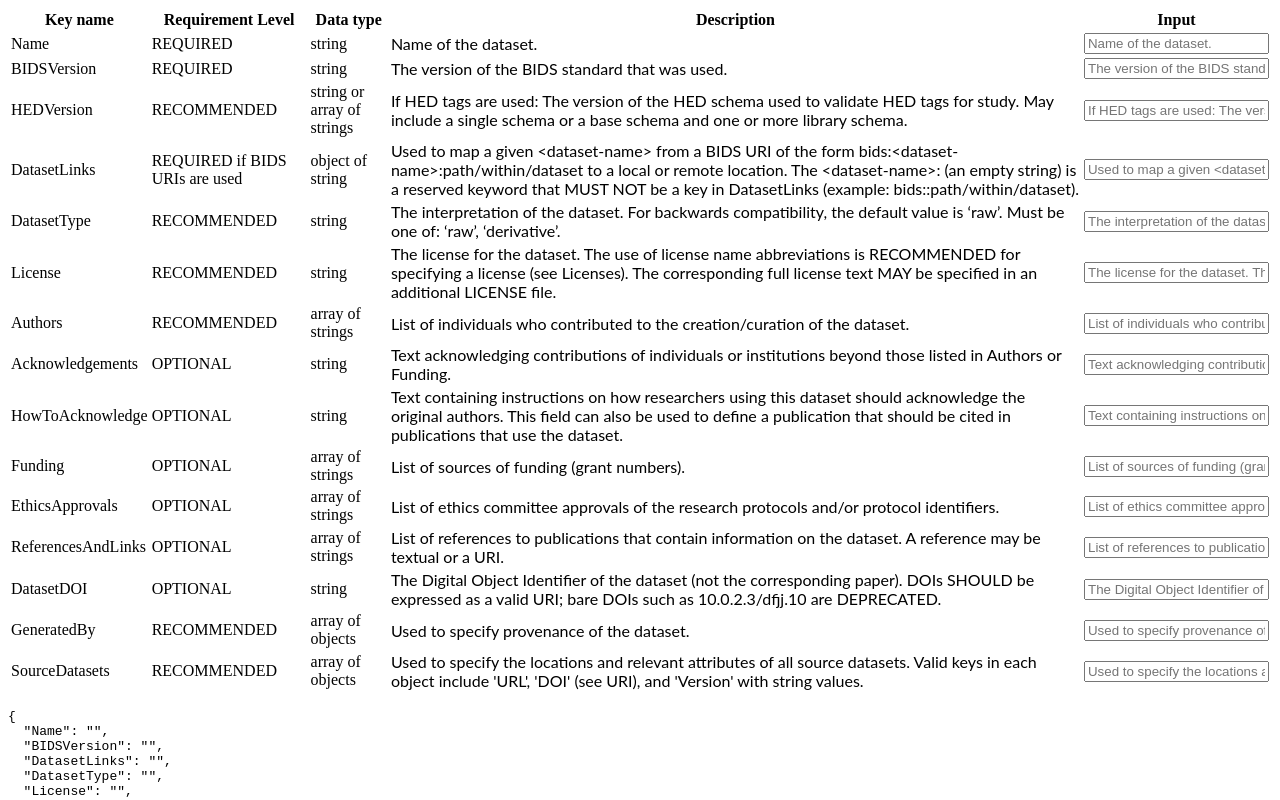
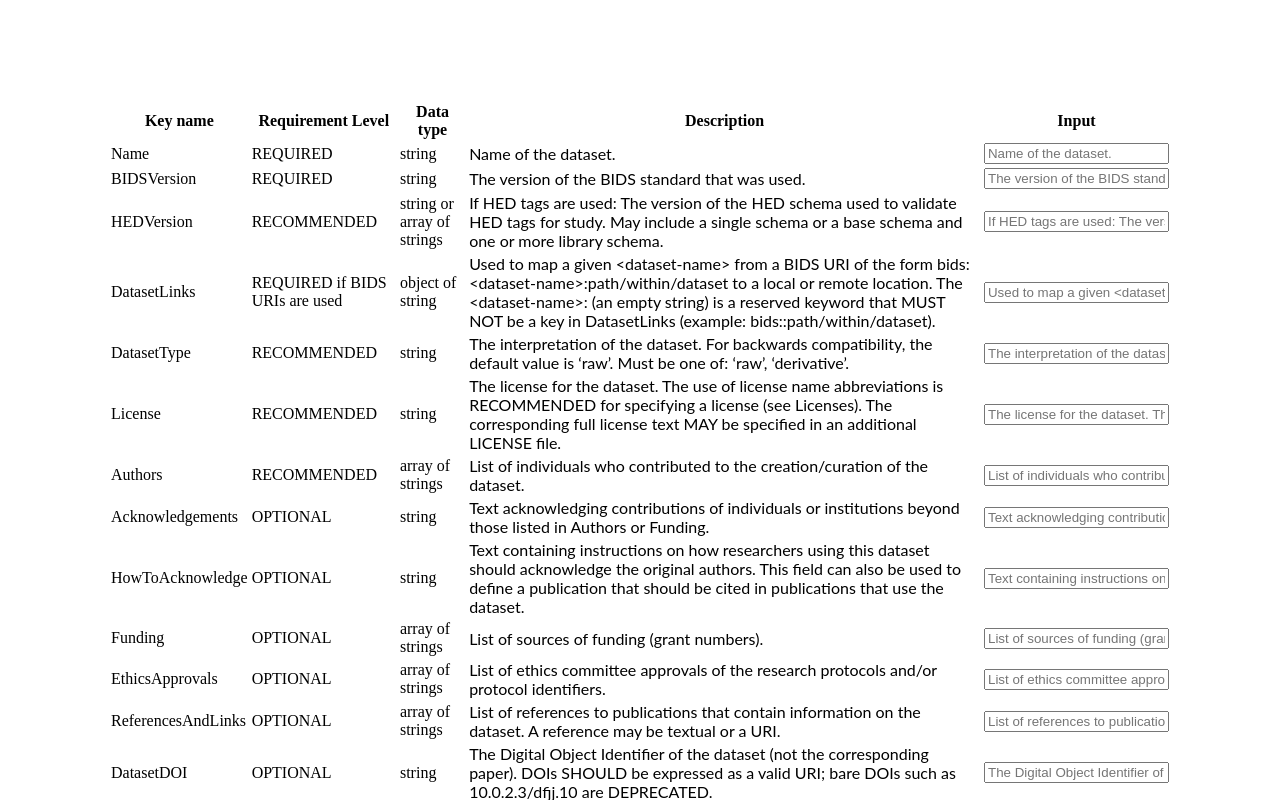
Before and after one commit to fomalhautn/bids-dataset-description, an Angular app: page / in a window 1280 px wide. Shown: the top 800 px of the page. Built offline with nearby package versions, Linux system fonts and the light colour scheme.

Commit message:
2 files modified

```diff
--- a/src/app/app.component.css
+++ b/src/app/app.component.css
@@ -1,3 +1,7 @@
 p {
   font-family: Lato;
 }
+
+.table-with-margin {
+  margin: 100px;
+}
--- a/src/app/app.component.html
+++ b/src/app/app.component.html
@@ -4,7 +4,7 @@
 </form>
 
 <ng-template #recursiveList let-filterFields let-formGroup="formGroup">
-	<table class="form-group">
+	<table class="form-group table-with-margin">
 		<tr>
 			<th><strong>Key name</strong></th>
 			<th><strong>Requirement Level</strong></th>
```
